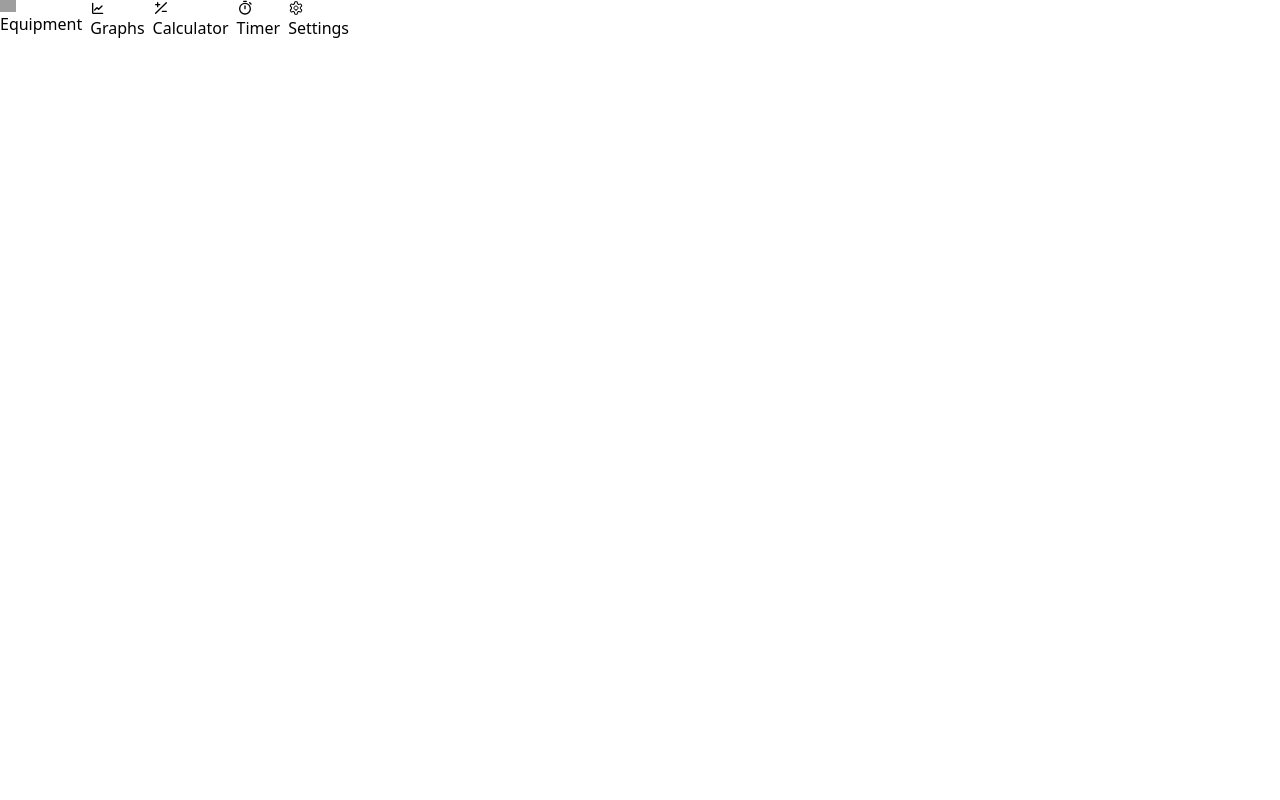
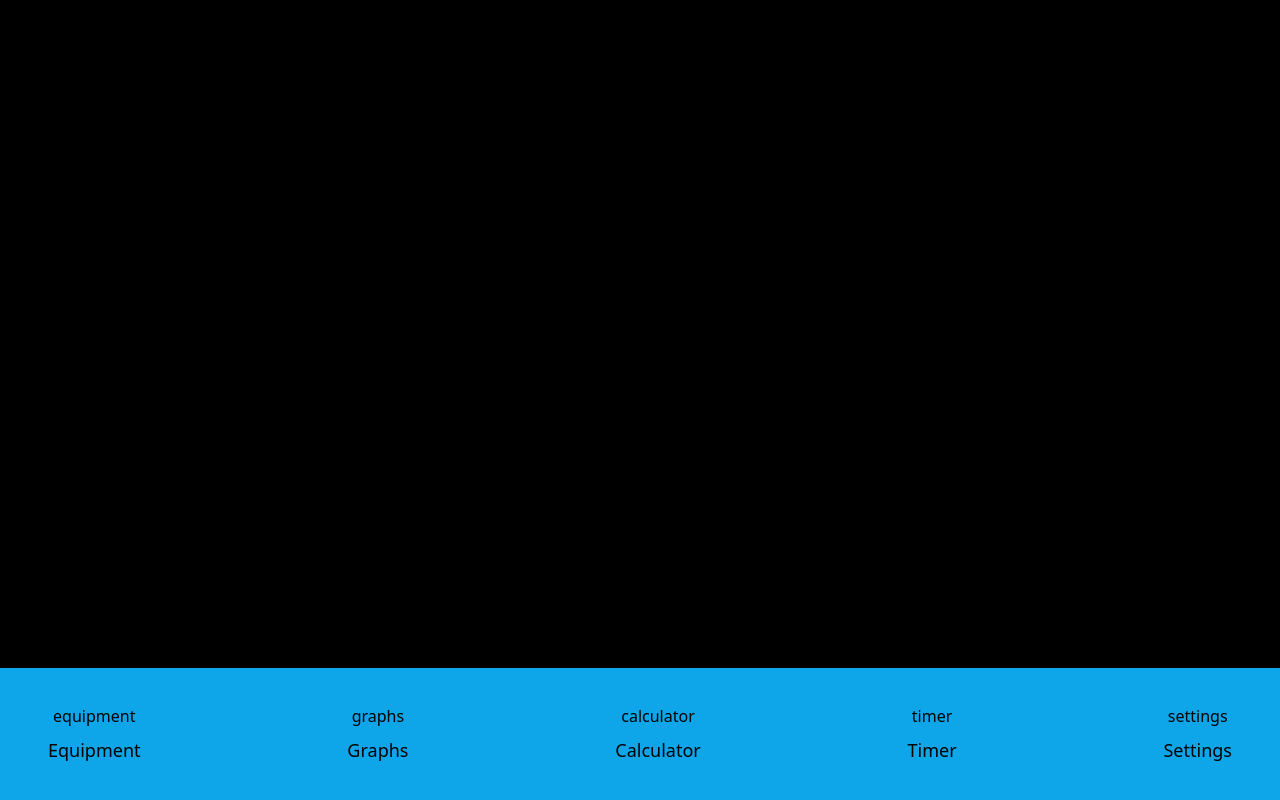
Before and after one commit to valenvirzi/plates-calculator-app, a React (Vite) app: page / in a window 1280 px wide. Built offline with nearby package versions, Linux system fonts and the light colour scheme; grey boxes are pictures that could not be loaded.

Commit message:
trying to make svg's color styles work

```diff
--- a/src/components/NavBar.jsx
+++ b/src/components/NavBar.jsx
@@ -10,7 +10,7 @@ const NavBar = () => {
     { title: "Settings", svg: "settings", path: "/settings" },
   ];
   return (
-    <nav className="flex flex-row gap-2 h-8">
+    <nav className="flex flex-row justify-between items-center px-12 py-9 absolute left-0 right-0 bottom-0 bg-sky-500">
       {SECTIONS.map((section) => {
         return (
           <Link key={section.svg} to={section.path}>
@@ -18,7 +18,6 @@ const NavBar = () => {
           </Link>
         );
       })}
-      {/* <NavItem section={SECTIONS[0]} /> */}
     </nav>
   );
 };
--- a/src/components/NavItem.jsx
+++ b/src/components/NavItem.jsx
@@ -2,9 +2,10 @@
 
 const NavItem = ({ title, svg }) => {
   return (
-    <div>
-      <img className="w-4" src={`./${svg}.svg`} alt={`${title}`}></img>
-      <h3 className="text-base">{title}</h3>
+    <div className="flex flex-col items-center gap-2 hover:text-white ">
+      {/* TODO: Find a way to change SVG's color on active,hover,etc. */}
+      {svg}
+      <h3 className="text-lg">{title}</h3>
     </div>
   );
 };
--- a/src/pages/Calculator.jsx
+++ b/src/pages/Calculator.jsx
@@ -2,7 +2,8 @@ import NavBar from "../components/NavBar.jsx";
 
 const Calculator = () => {
   return (
-    <div>
+    <div className="bg-black min-h-screen">
+      {/* TODO: Start making the main pages for the app */}
       <NavBar />
     </div>
   );
```
